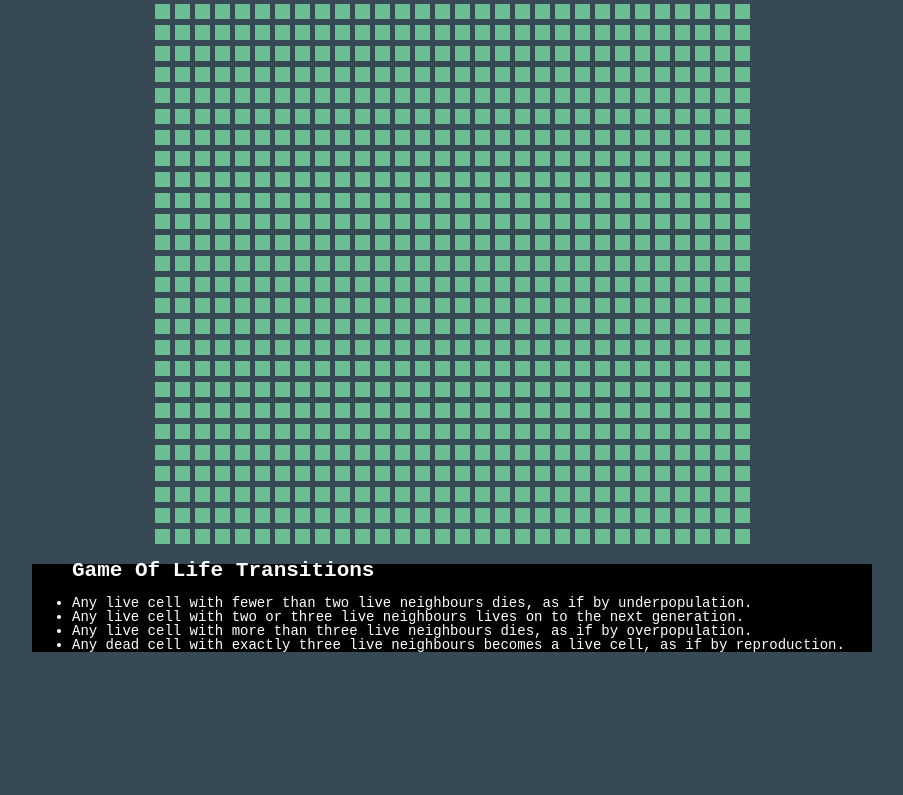
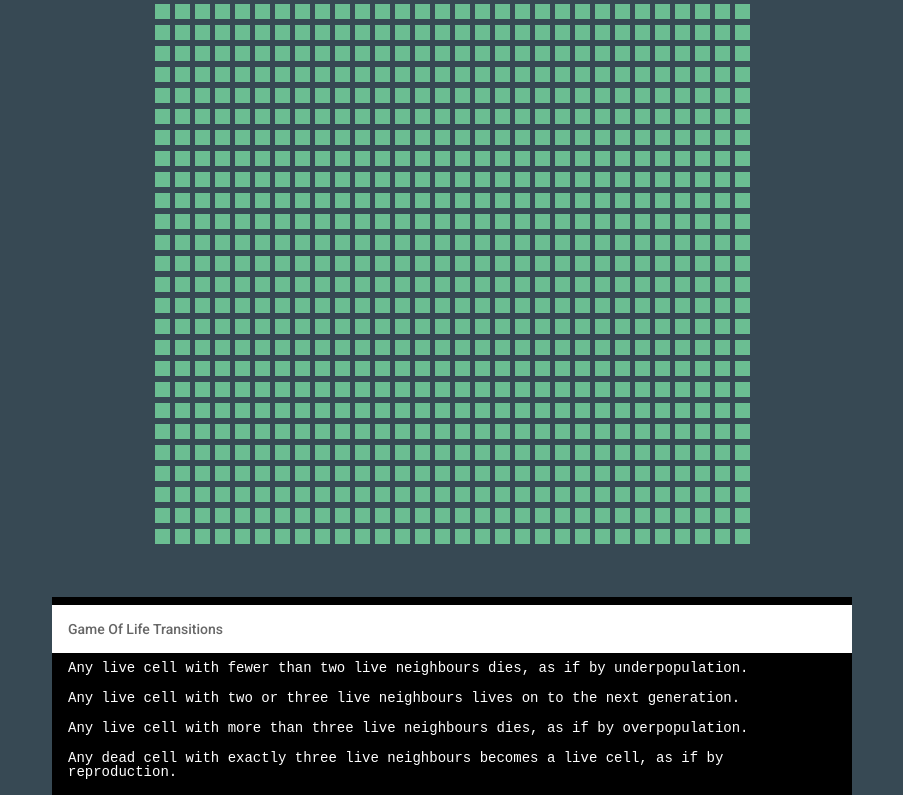
Before and after one commit to danielkaiser80/Conway-life, a React (Vite) app: page / in a window 1280 px wide. Shown: the part 179-974 px from the top of the page, without its empty margins (188-1091 px from the left). Before the commit the page ends 832 px from the top, so only its background shows below. Built offline with nearby package versions, Linux system fonts and the light colour scheme.

Commit message:
Extract documentation and add a snapshot test.

```diff
--- a/src/components/App.tsx
+++ b/src/components/App.tsx
@@ -2,6 +2,7 @@ import { useCallback, useRef, useState } from "react";
 import { produce } from "immer";
 import Cell from "./Cell";
 import countService from "../service/count.service";
+import Transitions from "./documentation/Transitions";
 
 export const numRows = 30;
 export const numCols = 30;
@@ -65,7 +66,7 @@ const App = () => {
         }}
         type="button"
       >
-        {Simulation ? "Stop" : "start"} Simulation
+        {Simulation ? "Stop" : "Start"} Simulation
       </button>
       <div
         style={{
@@ -103,39 +104,7 @@ const App = () => {
           )),
         )}
       </div>
-      <div style={{ justifyContent: "space-between", textAlign: "left" }}>
-        <ul
-          style={{
-            textAlign: "left",
-            marginLeft: "auto",
-            marginRight: "auto",
-            maxWidth: "800px",
-            backgroundColor: "#000",
-          }}
-        >
-          <h2>Game Of Life Transitions</h2>
-          <li>
-            {" "}
-            Any live cell with fewer than two live neighbours dies, as if by
-            underpopulation.
-          </li>
-          <li>
-            {" "}
-            Any live cell with two or three live neighbours lives on to the next
-            generation.
-          </li>
-          <li>
-            {" "}
-            Any live cell with more than three live neighbours dies, as if by
-            overpopulation.
-          </li>
-          <li>
-            {" "}
-            Any dead cell with exactly three live neighbours becomes a live
-            cell, as if by reproduction.
-          </li>
-        </ul>
-      </div>
+      <Transitions />
     </>
   );
 };
--- /dev/null
+++ b/src/components/documentation/Transitions.tsx
@@ -0,0 +1,42 @@
+import { Box, List, ListItem, ListSubheader } from "@mui/material";
+import { memo } from "react";
+
+const Transitions = () => (
+  <Box
+    sx={{
+      justifyContent: "space-between",
+      textAlign: "left",
+      marginTop: "50px",
+    }}
+  >
+    <List
+      sx={{
+        textAlign: "left",
+        marginLeft: "auto",
+        marginRight: "auto",
+        maxWidth: "800px",
+        backgroundColor: "#000",
+      }}
+    >
+      <ListSubheader>Game Of Life Transitions</ListSubheader>
+      <ListItem>
+        Any live cell with fewer than two live neighbours dies, as if by
+        underpopulation.
+      </ListItem>
+      <ListItem>
+        Any live cell with two or three live neighbours lives on to the next
+        generation.
+      </ListItem>
+      <ListItem>
+        Any live cell with more than three live neighbours dies, as if by
+        overpopulation.
+      </ListItem>
+      <ListItem>
+        Any dead cell with exactly three live neighbours becomes a live cell, as
+        if by reproduction.
+      </ListItem>
+    </List>
+  </Box>
+);
+
+export default memo(Transitions);
--- a/src/styles.css
+++ b/src/styles.css
@@ -1,5 +1,8 @@
 body {
-  font: normal 14px/100% "Andale Mono", AndaleMono, monospace;
+  font:
+    normal 14px/100% "Andale Mono",
+    AndaleMono,
+    monospace;
   color: #fff;
   height: 100vh;
   background-color: #374954;
```
Also changed, not shown: 1 other file (tests, documents, lock files or other folders).
